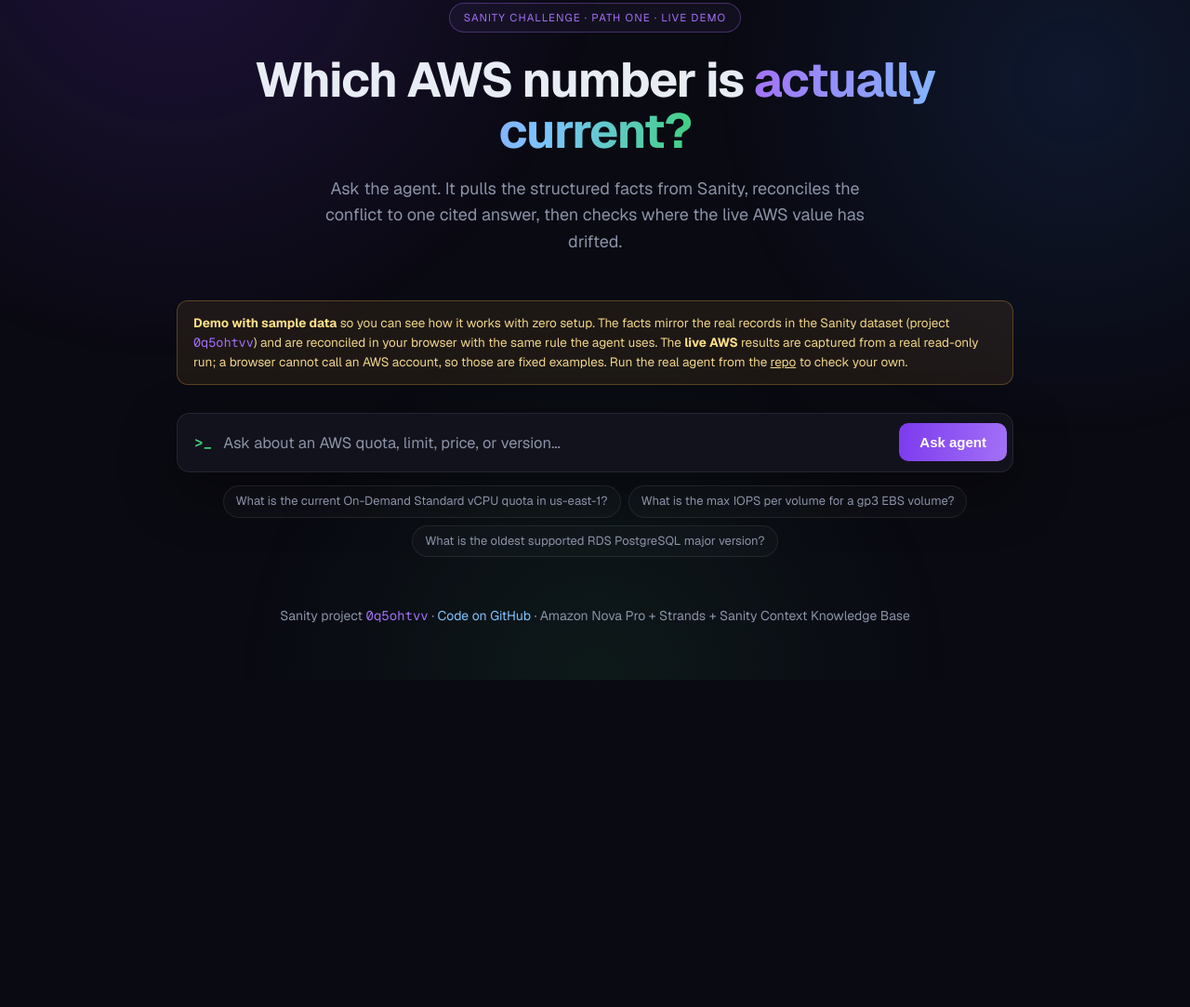
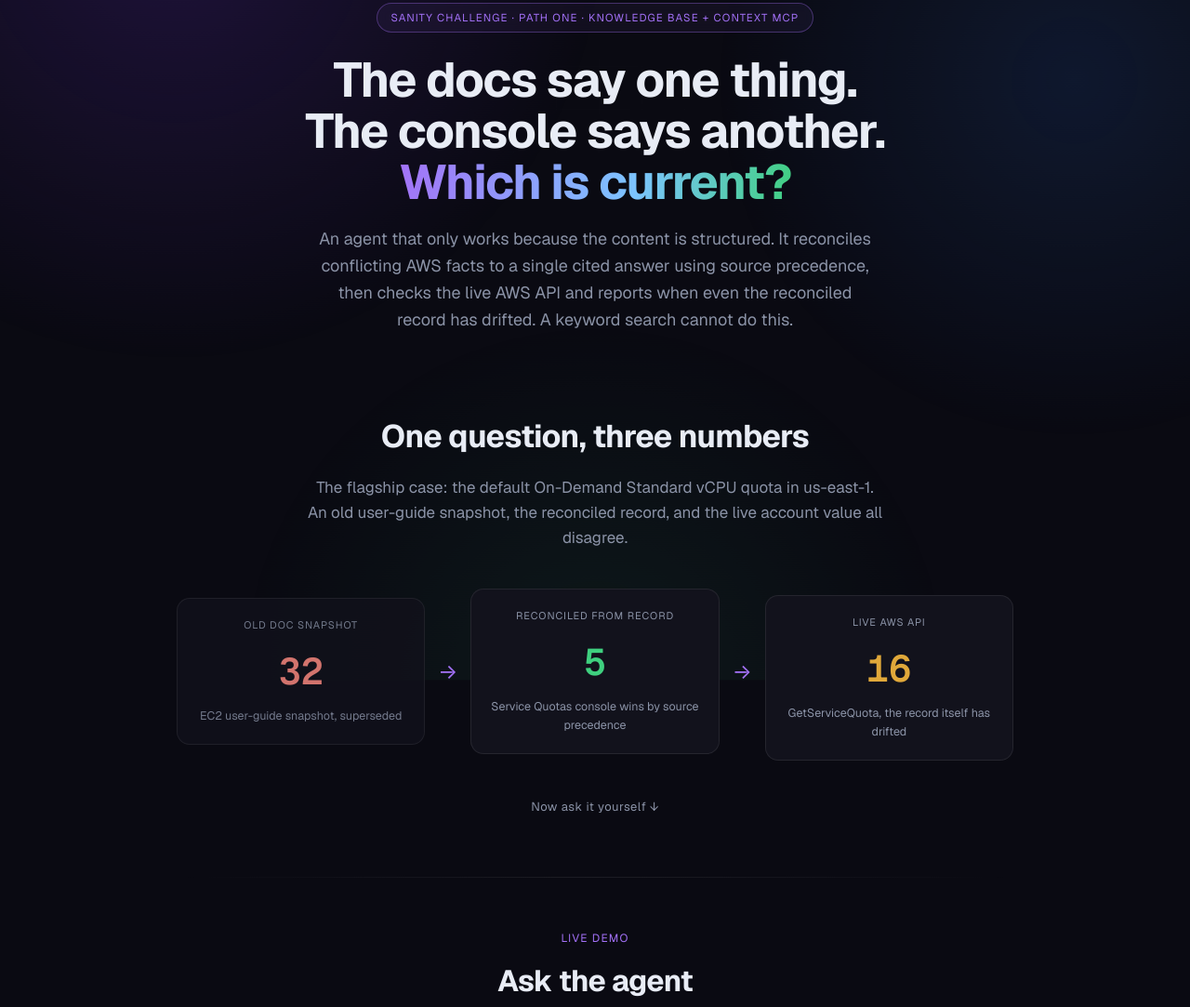
Before and after one commit to simplynadaf/aws-source-of-truth-agent, a website: page docs/index.html in a window 1280 px wide. Shown: the part 67-1150 px from the top of the page at 93% size. Before the commit the page ends 821 px from the top, so only its background shows below. Drawn offline with nearby package versions, Linux system fonts and the light colour scheme.

Commit message:
Combine narrative story + interactive demo: cinematic hero + three-numbers scroll scene flowing into the agentic ask-the-agent tool

```diff
--- a/docs/index.html
+++ b/docs/index.html
@@ -133,17 +133,60 @@
   footer{text-align:center;color:var(--dim);font-size:14px;margin-top:52px}
   footer a{color:var(--blue);text-decoration:none}
   .pid{font-family:'Geist Mono';color:var(--purple)}
+
+  /* ---- narrative story scenes ---- */
+  .reveal{opacity:0;transform:translateY(22px);transition:opacity .7s ease,transform .7s cubic-bezier(.2,.7,.2,1)}
+  .reveal.in{opacity:1;transform:none}
+  .story{margin-top:64px}
+  .story h2{font-size:clamp(24px,3.6vw,34px);font-weight:700;letter-spacing:-.02em;text-align:center}
+  .story .lead{color:var(--dim);font-size:17px;max-width:620px;margin:14px auto 0;text-align:center}
+  .three{display:grid;grid-template-columns:1fr auto 1fr auto 1fr;gap:14px;align-items:center;margin-top:34px}
+  @media(max-width:720px){.three{grid-template-columns:1fr;gap:12px}.three .arrow{display:none}}
+  .ncard{background:var(--panel);border:1px solid var(--line);border-radius:14px;padding:20px;text-align:center}
+  .ncard .lab{font-size:11px;letter-spacing:.08em;text-transform:uppercase;color:var(--dim)}
+  .ncard .big{font-family:'Geist Mono';font-size:40px;font-weight:700;margin:8px 0 6px}
+  .ncard .cap{font-size:12.5px;color:var(--dim)}
+  .ncard.old .big{color:var(--red)} .ncard.rec .big{color:var(--green)} .ncard.live .big{color:var(--amber)}
+  .ncard.old{opacity:.82}
+  .arrow{color:var(--purple);font-size:22px;text-align:center}
+  .scrolltip{text-align:center;color:var(--dim);font-size:13px;margin-top:40px;letter-spacing:.04em}
+
+  .divider{height:1px;background:linear-gradient(90deg,transparent,var(--line),transparent);margin:64px 0 0}
+  .try-h{text-align:center;margin-top:56px}
+  .try-h .k{font-size:12px;letter-spacing:.1em;text-transform:uppercase;color:var(--purple)}
+  .try-h h2{font-size:clamp(24px,3.6vw,32px);font-weight:700;margin-top:10px;letter-spacing:-.02em}
 </style>
 </head>
 <body>
 <div class="wrap">
   <header>
-    <span class="badge">Sanity Challenge · Path One · live demo</span>
-    <h1>Which AWS number is <span class="g">actually current?</span></h1>
-    <p class="sub">Ask the agent. It pulls the structured facts from Sanity, reconciles the conflict to one cited answer, then checks where the live AWS value has drifted.</p>
+    <span class="badge">Sanity Challenge · Path One · Knowledge Base + Context MCP</span>
+    <h1>The docs say one thing.<br>The console says another.<br><span class="g">Which is current?</span></h1>
+    <p class="sub">An agent that only works because the content is structured. It reconciles conflicting AWS facts to a single cited answer using source precedence, then checks the live AWS API and reports when even the reconciled record has drifted. A keyword search cannot do this.</p>
   </header>
 
-  <div class="note">
+  <!-- narrative scene: one question, three numbers -->
+  <section class="story reveal">
+    <h2>One question, three numbers</h2>
+    <p class="lead">The flagship case: the default On-Demand Standard vCPU quota in us-east-1. An old user-guide snapshot, the reconciled record, and the live account value all disagree.</p>
+    <div class="three">
+      <div class="ncard old"><div class="lab">Old doc snapshot</div><div class="big">32</div><div class="cap">EC2 user-guide snapshot, superseded</div></div>
+      <div class="arrow">&rarr;</div>
+      <div class="ncard rec"><div class="lab">Reconciled from record</div><div class="big">5</div><div class="cap">Service Quotas console wins by source precedence</div></div>
+      <div class="arrow">&rarr;</div>
+      <div class="ncard live"><div class="lab">Live AWS API</div><div class="big">16</div><div class="cap">GetServiceQuota, the record itself has drifted</div></div>
+    </div>
+    <p class="scrolltip reveal">Now ask it yourself &darr;</p>
+  </section>
+
+  <div class="divider"></div>
+
+  <div class="try-h reveal">
+    <div class="k">Live demo</div>
+    <h2>Ask the agent</h2>
+  </div>
+
+  <div class="note reveal">
     <b>Demo with sample data</b> so you can see how it works with zero setup. The facts mirror the
     real records in the Sanity dataset (project <span class="pid">0q5ohtvv</span>) and are reconciled
     in your browser with the same rule the agent uses. The <b>live AWS</b> results are captured from a
@@ -151,7 +194,7 @@
     agent from the <a href="https://github.com/simplynadaf/aws-source-of-truth-agent">repo</a> to check your own.
   </div>
 
-  <div class="promptbar">
+  <div class="promptbar reveal">
     <div class="pwrap">
       <span class="chev">&gt;_</span>
       <input id="prompt" autocomplete="off" placeholder="Ask about an AWS quota, limit, price, or version..." />
@@ -332,6 +375,13 @@ async function ask(forcedKey){
   await typeInto(v, vtext, 12);   // stream the verdict last, like the agent "speaking"
   running=false;
 }
+
+/* scroll-reveal for the narrative scenes */
+const io=new IntersectionObserver((es)=>{
+  es.forEach(e=>{ if(e.isIntersecting){ e.target.classList.add('in'); io.unobserve(e.target); } });
+},{threshold:.15});
+document.querySelectorAll('.reveal').forEach(el=>io.observe(el));
+
 </script>
 </body>
 </html>
```
